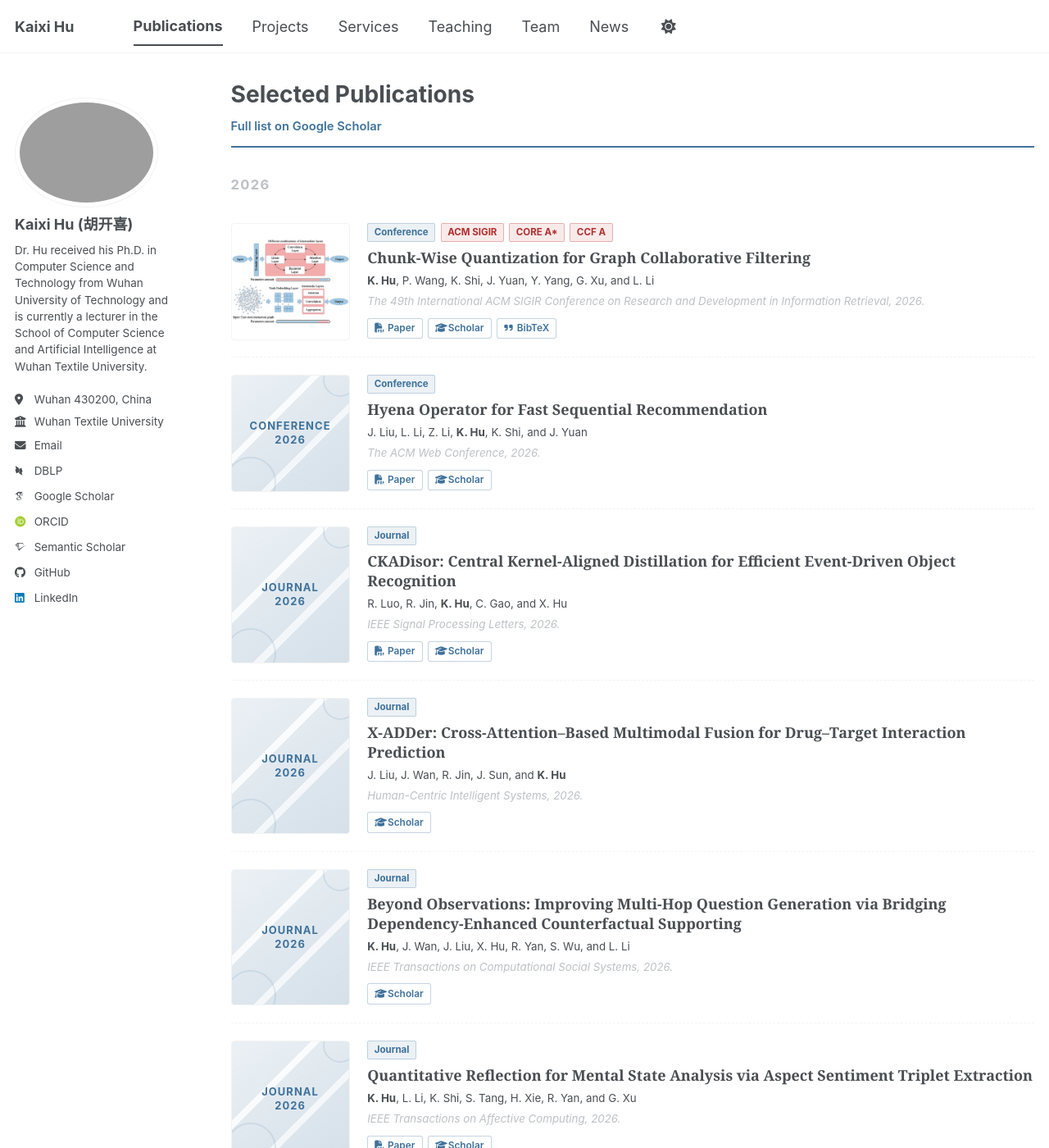
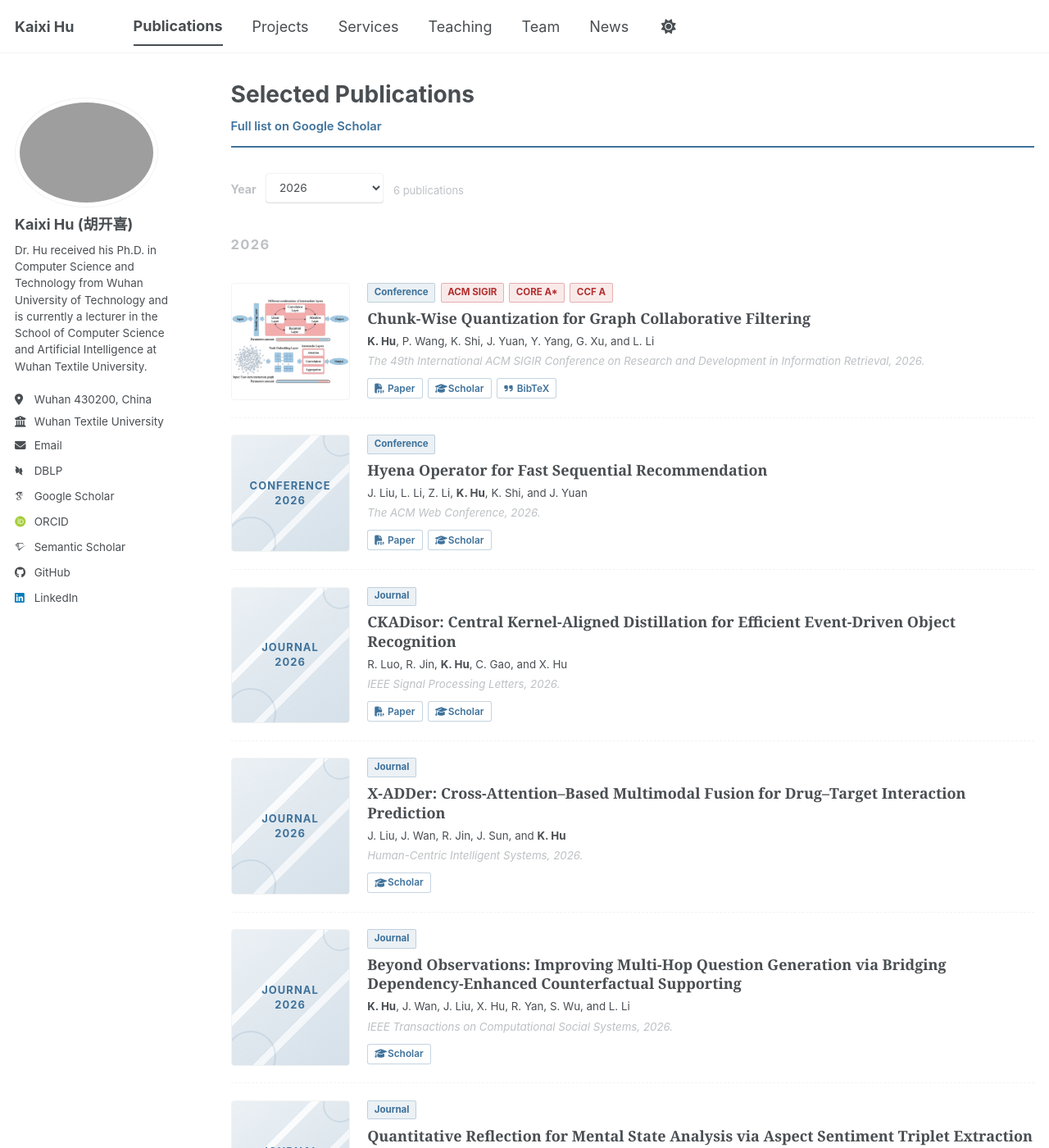
Before and after one commit to hukx-issac/hukx-issac.github.io, a Jekyll site: the page built from _pages/publications.html, in a window 1280 px wide and 1400 px high. Shown: the whole window at 82% size. Built offline with Jekyll 4.4.1, drawn with Linux system fonts in a browser that asks for light colours; some web fonts are replaced; a script bundle is joined from its source files by our own code; library files that are not in the unit come from our copies; some of the changed text lies outside the part shown.

Commit message:
update publications

```diff
--- a/_pages/publications.html
+++ b/_pages/publications.html
@@ -13,15 +13,80 @@ author_profile: true
   </div>
 
   {% assign publication_years = site.publications | sort: 'year' | reverse %}
+  {% assign latest_publication_year = '' %}
   {% for year_group in publication_years %}
-    <h2 class="publication-year">{{ year_group.year }}</h2>
-    {% for publication in year_group.publications %}
-      {% include publication-card.html publication=publication year=year_group.year %}
-    {% endfor %}
+    {% if latest_publication_year == '' and year_group.publications and year_group.publications != empty %}
+      {% assign latest_publication_year = year_group.year %}
+    {% endif %}
+  {% endfor %}
+
+  <div class="publications-filter" aria-label="Filter publications by year">
+    <label for="publication-year-filter">Year</label>
+    <select id="publication-year-filter" data-default-year="{{ latest_publication_year }}">
+      <option value="all">All years</option>
+      {% for year_group in publication_years %}
+        {% if year_group.publications and year_group.publications != empty %}
+          <option value="{{ year_group.year }}"{% if year_group.year == latest_publication_year %} selected{% endif %}>{{ year_group.year }}</option>
+        {% endif %}
+      {% endfor %}
+    </select>
+    <span class="publications-filter__status" role="status" aria-live="polite"></span>
+  </div>
+
+  {% for year_group in publication_years %}
+    {% if year_group.publications and year_group.publications != empty %}
+      <section class="publication-year-group" data-publication-year="{{ year_group.year }}" aria-labelledby="publication-year-{{ year_group.year }}">
+        <h2 class="publication-year" id="publication-year-{{ year_group.year }}">{{ year_group.year }}</h2>
+        {% for publication in year_group.publications %}
+          {% include publication-card.html publication=publication year=year_group.year %}
+        {% endfor %}
+      </section>
+    {% endif %}
   {% endfor %}
 </section>
 
 <script>
+  (function () {
+    var page = document.querySelector('.publications-page');
+    var filter = document.getElementById('publication-year-filter');
+    if (!page || !filter) return;
+
+    var groups = Array.prototype.slice.call(page.querySelectorAll('.publication-year-group'));
+    var status = page.querySelector('.publications-filter__status');
+    var validYears = Array.prototype.map.call(filter.options, function (option) {
+      return option.value;
+    });
+
+    function showYear(year, updateUrl) {
+      var selectedYear = validYears.indexOf(year) !== -1 ? year : filter.getAttribute('data-default-year');
+      var visibleCount = 0;
+
+      filter.value = selectedYear;
+      groups.forEach(function (group) {
+        var isVisible = selectedYear === 'all' || group.getAttribute('data-publication-year') === selectedYear;
+        group.hidden = !isVisible;
+        if (isVisible) visibleCount += group.querySelectorAll('.publication-card').length;
+      });
+
+      status.textContent = visibleCount + (visibleCount === 1 ? ' publication' : ' publications');
+
+      if (updateUrl && window.history && window.history.replaceState) {
+        var url = new URL(window.location.href);
+        url.searchParams.set('year', selectedYear);
+        window.history.replaceState({}, '', url.pathname + url.search + url.hash);
+      }
+    }
+
+    page.classList.add('publications-page--filter-enabled');
+
+    var requestedYear = new URLSearchParams(window.location.search).get('year');
+    showYear(requestedYear || filter.getAttribute('data-default-year'), false);
+
+    filter.addEventListener('change', function () {
+      showYear(filter.value, true);
+    });
+  }());
+
   document.addEventListener('click', function (event) {
     var toggle = event.target.closest('.publication-card__bibtex-toggle');
     if (toggle) {
--- a/_sass/layout/_publications.scss
+++ b/_sass/layout/_publications.scss
@@ -31,6 +31,51 @@
     &:hover {
       text-decoration: underline;
     }
+  }
+
+  .publications-filter {
+    display: none;
+    align-items: center;
+    gap: 0.65rem;
+    margin: 0 0 1.5rem;
+    font-family: $sans-serif;
+  }
+
+  &.publications-page--filter-enabled .publications-filter {
+    display: flex;
+  }
+
+  .publications-filter label {
+    color: var(--global-text-color-light);
+    font-size: 0.78rem;
+    font-weight: 700;
+  }
+
+  .publications-filter select {
+    min-width: 8rem;
+    padding: 0.42rem 2rem 0.42rem 0.65rem;
+    border: 1px solid var(--global-border-color);
+    border-radius: 4px;
+    background-color: var(--global-bg-color);
+    color: var(--global-text-color);
+    font-family: $sans-serif;
+    font-size: 0.76rem;
+    cursor: pointer;
+  }
+
+  .publications-filter select:focus {
+    border-color: var(--publication-accent);
+    outline: 2px solid var(--publication-accent-soft);
+    outline-offset: 2px;
+  }
+
+  .publications-filter__status {
+    color: var(--global-text-color-light);
+    font-size: 0.72rem;
+  }
+
+  .publication-year-group[hidden] {
+    display: none;
   }
 
   .publication-year {
@@ -267,6 +312,11 @@
       flex-direction: column;
     }
 
+    .publications-filter {
+      align-items: flex-start;
+      flex-wrap: wrap;
+    }
+
     .publication-card {
       grid-template-columns: 1fr;
       gap: 0.75rem;
```
Also changed, not shown: _news/2026.md (+6 -6 lines).
